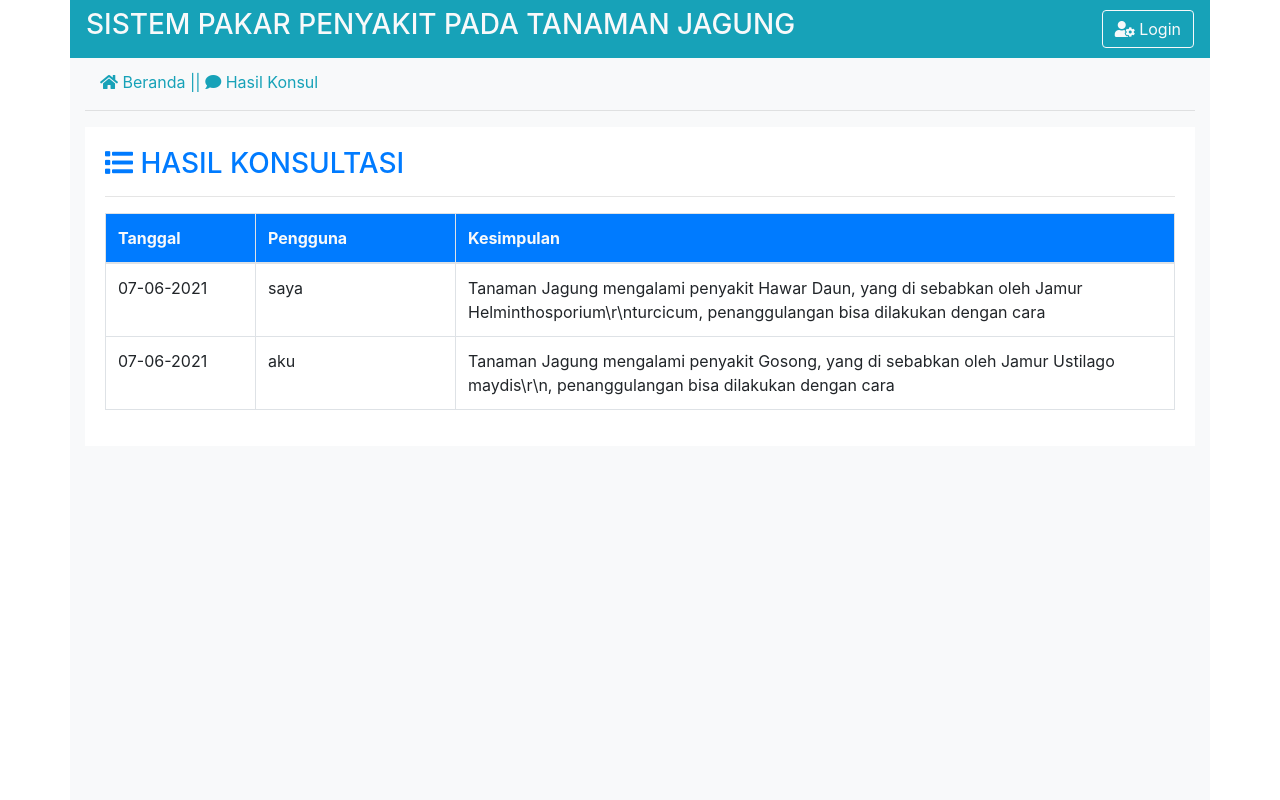
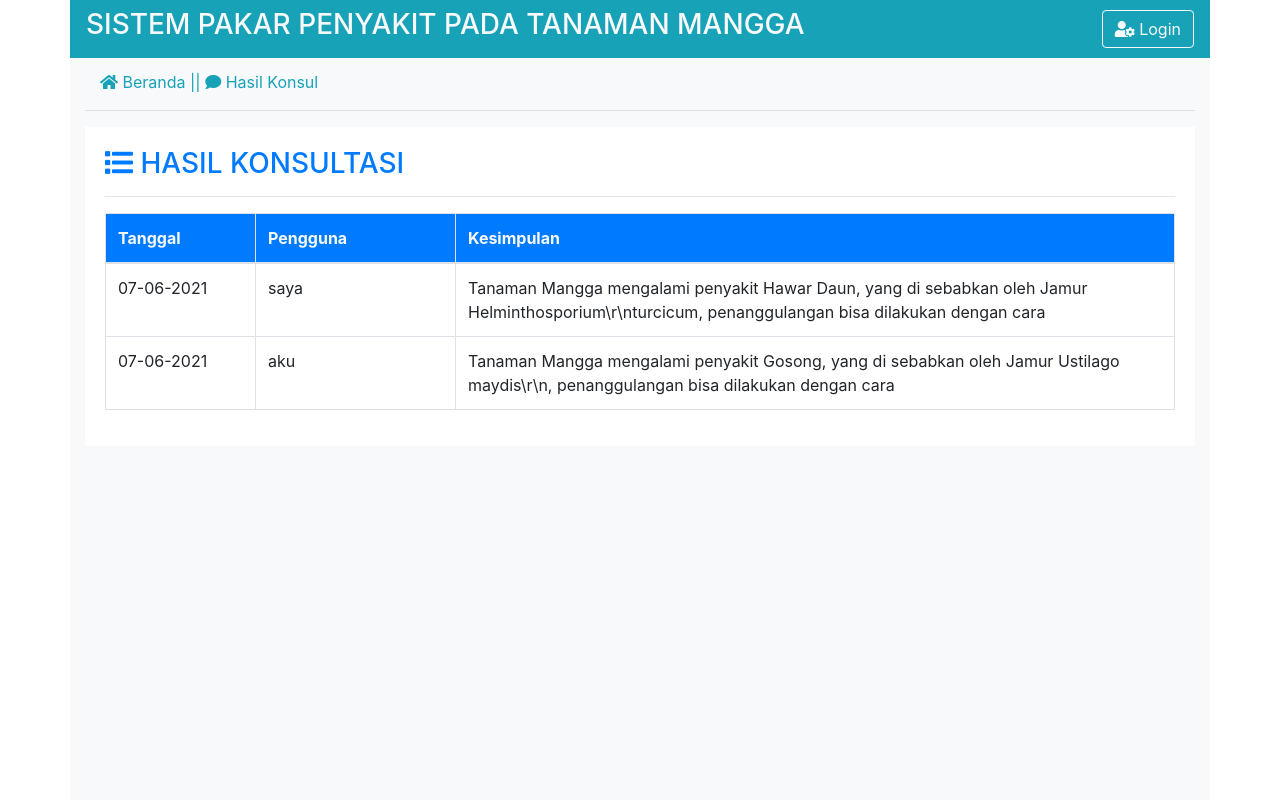
Before and after one commit to MuhammadNazhimMaulana/Forward_Chaining_System, a Laravel app: page /user/konsultasi in a window 1280 px wide. Run offline with Laravel 8, Linux system fonts and the light colour scheme; data comes from the database, SQL or seed files in the repository.

Commit message:
Hotfix names

```diff
--- a/app/Http/Controllers/User/UserController.php
+++ b/app/Http/Controllers/User/UserController.php
@@ -88,7 +88,7 @@ class UserController extends Controller
 
         // Adding Fields
         $konsultasi['waktu'] = $now->toDateString();
-        $konsultasi['kesimpulan'] = 'Tanaman Jagung mengalami penyakit '. $request->nama_penyakit.', yang di sebabkan oleh '. $request->penyebab_penyakit . ', penanggulangan bisa dilakukan dengan cara ' . $request->solusi_penyakit.'';
+        $konsultasi['kesimpulan'] = 'Tanaman Mangga mengalami penyakit '. $request->nama_penyakit.', yang di sebabkan oleh '. $request->penyebab_penyakit . ', penanggulangan bisa dilakukan dengan cara ' . $request->solusi_penyakit.'';
 
         Konsultasi::create($konsultasi);
 
--- a/database/seeders/KonsultasiSeeder.php
+++ b/database/seeders/KonsultasiSeeder.php
@@ -17,13 +17,13 @@ class KonsultasiSeeder extends Seeder
         Konsultasi::create([
             'pengguna' => 'saya',
             'waktu' => '07-06-2021',
-            'kesimpulan' => 'Tanaman Jagung mengalami penyakit Hawar Daun, yang di sebabkan oleh Jamur Helminthosporium\r\nturcicum, penanggulangan bisa dilakukan dengan cara',
+            'kesimpulan' => 'Tanaman Mangga mengalami penyakit Hawar Daun, yang di sebabkan oleh Jamur Helminthosporium\r\nturcicum, penanggulangan bisa dilakukan dengan cara',
         ]);
 
         Konsultasi::create([
             'pengguna' => 'aku',
             'waktu' => '07-06-2021',
-            'kesimpulan' => 'Tanaman Jagung mengalami penyakit Gosong, yang di sebabkan oleh Jamur Ustilago maydis\r\n, penanggulangan bisa dilakukan dengan cara',
+            'kesimpulan' => 'Tanaman Mangga mengalami penyakit Gosong, yang di sebabkan oleh Jamur Ustilago maydis\r\n, penanggulangan bisa dilakukan dengan cara',
         ]);
     }
 }
--- a/resources/views/User/hasil_konsultasi.blade.php
+++ b/resources/views/User/hasil_konsultasi.blade.php
@@ -12,7 +12,7 @@
 
 					</div>
 					<div class="col-lg-6">
-						<h6>Tanaman Jagung Anda Mengalami : </h6>
+						<h6>Tanaman Mangga Anda Mengalami : </h6>
 						<h2>{{ $illness->nama_penyakit }}</h2>
 						<h6>Di Sebabkan Oleh <strong>{{ $illness->penyebab_penyakit }}</strong> </h6>
 						<hr>
--- a/resources/views/layouts/partials/navbar_user.blade.php
+++ b/resources/views/layouts/partials/navbar_user.blade.php
@@ -1,5 +1,5 @@
 <nav class="navbar row navbar-expand-lg navbar-dark bg-info">
-    <h3 class="text-light">SISTEM PAKAR PENYAKIT PADA TANAMAN JAGUNG</h3>
+    <h3 class="text-light">SISTEM PAKAR PENYAKIT PADA TANAMAN MANGGA</h3>
     <div class="collapse navbar-collapse" id="navbarSupportedContent">
       <ul class="navbar-nav mr-auto">
 
```
